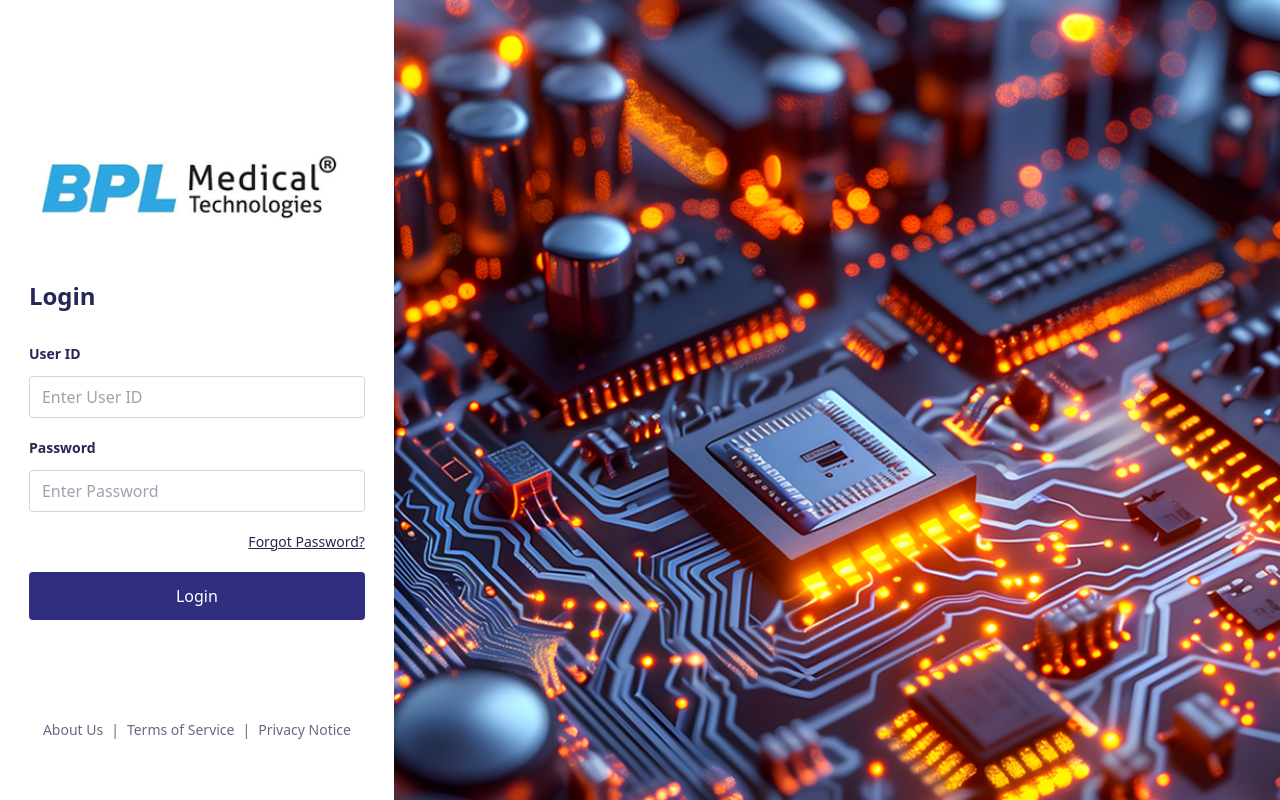
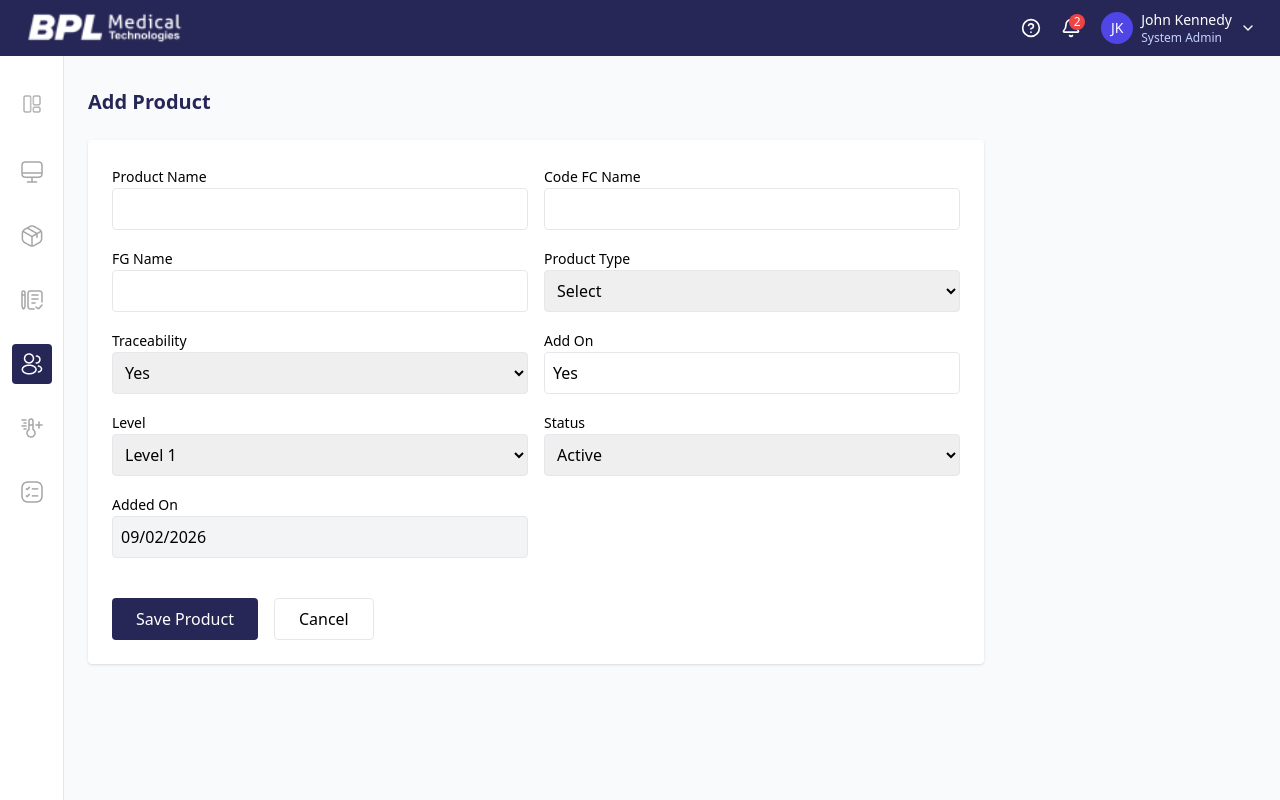
Before and after one commit to Rishika-L/BPL, a React (Create React App) app: page /add-product in a window 1280 px wide. Before the commit this address led to /. Built offline with nearby package versions, Linux system fonts and the light colour scheme.

Commit message:
manageproduct table update

```diff
--- a/src/App.js
+++ b/src/App.js
@@ -6,6 +6,8 @@ import ManageUsers from "./pages/ManageUsers";
 import NewUser from "./pages/NewUser";
 import UpdateUser from "./pages/UpdateUser";
 import ManageProducts from "./pages/ManageProducts";
+import AddProduct from "./pages/AddProduct";
+
 
 function App() {
   const [users, setUsers] = useState(() => {
@@ -48,9 +50,10 @@ function App() {
           element={<UpdateUser users={users} setUsers={setUsers} />}
         />
 
+         <Route path="/manage-products" element={<ManageProducts />} />
+        <Route path="/add-product" element={<AddProduct />} />
 
-          <Route path="/manage-users" element={<ManageUsers />} />
-<Route path="/manage-products" element={<ManageProducts />} />
+
 
         <Route path="*" element={<Navigate to="/" />} />
       </Routes>
--- a/src/component/CommonForm.js
+++ b/src/component/CommonForm.js
@@ -3,6 +3,7 @@ import React, { useState } from "react";
 import uploadIcon from "../images/Union.png";
 
 const CommonForm = ({
+
   title,
   fields = [],
   initialData = {},
--- a/src/component/LeftProductsTable.js
+++ b/src/component/LeftProductsTable.js
@@ -1,85 +1,82 @@
-import React from "react";
+// src/component/LeftProductsTable.jsx
+import React, { useState } from "react";
 
-const LeftProductsTable = () => {
-  const products = [
-    {
-      id: 1,
-      name: "Inverter AC",
-      code: "PRD001",
-      fgName: "MECGGENX3",
-      type: "Electronics",
-      traceability: "Yes",
-      addedOn: "12-02-2026",
-      status: "Active",
-    },
-    {
-      id: 2,
-      name: "Washing Machine",
-      code: "PRD002",
-      fgName: "MECGGENX12I",
-      type: "Appliances",
-      traceability: "No",
-      addedOn: "10-02-2026",
-      status: "Inactive",
-    },
-  ];
+const LeftProductsTable = ({ data = [], onEdit, onDelete }) => {
+  const [openMenuIndex, setOpenMenuIndex] = useState(null);
+
+  const toggleMenu = (index) => {
+    setOpenMenuIndex(openMenuIndex === index ? null : index);
+  };
 
   return (
-    <div className="bg-white border rounded overflow-x-auto">
-      {/* TABLE HEADER TITLE */}
-
-
-      <table className="w-full text-sm">
-        <thead className="bg-gray-50">
+    <div className="overflow-x-auto">
+      <table className="w-full border text-sm text-center">
+        <thead className="bg-gray-100">
           <tr>
-            <th className="border-b px-3 py-2 text-left">S.No</th>
-            <th className="border-b px-3 py-2 text-left">Product Name</th>
-            <th className="border-b px-3 py-2 text-left">Code</th>
-            <th className="border-b px-3 py-2 text-left">FG Name</th>
-            <th className="border-b px-3 py-2 text-left">Product Type</th>
-            <th className="border-b px-3 py-2 text-left">Traceability</th>
-            <th className="border-b px-3 py-2 text-left">Added On</th>
-            <th className="border-b px-3 py-2 text-left">Status</th>
-            <th className="border-b px-3 py-2 text-left">Action</th>
+            <th className="border p-2">S.No</th>
+            <th className="border p-2">Product Name</th>
+            <th className="border p-2">Code </th>
+            <th className="border p-2">FCname </th>
+            <th className="border p-2">Traceability</th>
+            <th className="border p-2">Add On</th>
+            <th className="border p-2">Status</th>
+            <th className="border p-2">Action</th>
           </tr>
         </thead>
 
         <tbody>
-          {products.map((item, index) => (
-            <tr
-              key={item.id}
-              className="border-t hover:bg-gray-50"
+          {data.length === 0 ? (
+            <tr>
+              <td colSpan="7" className="p-4 text-center">
+                No Products Added
+              </td>
+            </tr>
+          ) : (
+            data.map((item, index) => (
+              <tr key={index}>
+                <td className="border p-2">{index + 1}</td>
+                <td className="border p-2">{item.productName}</td>
+                <td className="border p-2">{item.code || "-"}</td>
+                 <td className="border p-2">{item.FCname || "-"}</td>
+                <td className="border p-2">{item.traceability || "-"}</td>
+                <td className="border p-2">{item.addOn || "-"}</td>
+                <td className="border p-2">{item.status || "-"}</td>
+                <td className="border p-2 relative">
+                  {/* 3-dot menu */}
+                  <button
+                    onClick={() => toggleMenu(index)}
+                    className="px-2 py-1 text-xl font-bold"
                   >
-              <td className="px-3 py-2">{index + 1}</td>
-              <td className="px-3 py-2">{item.name}</td>
-              <td className="px-3 py-2">{item.code}</td>
-              <td className="px-3 py-2">{item.fgName}</td>
-              <td className="px-3 py-2">{item.type}</td>
-              <td className="px-3 py-2">
-                {item.traceability}
-              </td>
-              <td className="px-3 py-2">{item.addedOn}</td>
-              <td className="px-3 py-2">
-                <span
-                  className={`px-2 py-1 rounded text-xs ${
-                    item.status === "Active"
-                      ? "bg-green-100 text-green-700"
-                      : "bg-red-100 text-red-700"
-                  }`}
+                    ⋮
+                  </button>
+
+                  {/* Dropdown */}
+                  {openMenuIndex === index && (
+                    <div className="absolute right-2 top-full mt-1 bg-white border shadow rounded w-24 z-10">
+                      <button
+                        onClick={() => {
+                          onEdit(index);
+                          setOpenMenuIndex(null);
+                        }}
+                        className="w-full text-left px-2 py-1 hover:bg-gray-100"
                       >
-                  {item.status}
-                </span>
-              </td>
-              <td className="px-3 py-2">
-                <button className="text-blue-600 text-xs mr-2">
                         Edit
                       </button>
-                <button className="text-red-600 text-xs">
+                      <button
+                        onClick={() => {
+                          onDelete(index);
+                          setOpenMenuIndex(null);
+                        }}
+                        className="w-full text-left px-2 py-1 hover:bg-gray-100 text-red-500"
+                      >
                         Delete
                       </button>
+                    </div>
+                  )}
                 </td>
               </tr>
-          ))}
+            ))
+          )}
         </tbody>
       </table>
     </div>
--- /dev/null
+++ b/src/pages/AddProduct.js
@@ -0,0 +1,187 @@
+// src/pages/AddProduct.jsx
+import React, { useState } from "react";
+import { useNavigate, useLocation } from "react-router-dom";
+import Navbar from "../component/Navbar";
+import Sidebar from "../component/Sidebar";
+
+const AddProduct = () => {
+  const navigate = useNavigate();
+  const location = useLocation();
+  const saveProduct = location.state?.saveProduct;
+
+  const [form, setForm] = useState({
+    productName: "",
+    codeFCName: "",
+    fgName: "",
+    productType: "",
+    traceability: "Yes",
+    addOn: "Yes",
+    level: "Level 1",
+    status: "Active",
+  });
+
+  const handleChange = (e) =>
+    setForm({ ...form, [e.target.name]: e.target.value });
+
+  const handleSubmit = (e) => {
+    e.preventDefault();
+
+    const payload = {
+      ...form,
+      addedOn: new Date().toLocaleDateString("en-GB"),
+    };
+
+    if (saveProduct) saveProduct(payload);
+
+    navigate("/manage-products");
+  };
+
+  return (
+    <>
+      <Navbar />
+      <div className="flex">
+        <Sidebar />
+        <div className="flex-1 p-6 bg-gray-50 min-h-screen">
+          <h1 className="text-xl font-semibold text-[#272757] mt-16 mb-6">
+            Add Product
+          </h1>
+
+          <div className="bg-white p-6 rounded shadow max-w-4xl">
+            <form onSubmit={handleSubmit} className="grid grid-cols-2 gap-4">
+              <div>
+                <label className="text-sm">Product Name</label>
+                <input
+                  name="productName"
+                  value={form.productName}
+                  onChange={handleChange}
+                  className="border p-2 rounded w-full"
+                  required
+                />
+              </div>
+
+              <div>
+                <label className="text-sm">Code FC Name</label>
+                <input
+                  name="codeFCName"
+                  value={form.codeFCName}
+                  onChange={handleChange}
+                  className="border p-2 rounded w-full"
+                  required
+                />
+              </div>
+
+              <div>
+                <label className="text-sm">FG Name</label>
+                <input
+                  name="fgName"
+                  value={form.fgName}
+                  onChange={handleChange}
+                  className="border p-2 rounded w-full"
+                />
+              </div>
+
+              <div>
+                <label className="text-sm">Product Type</label>
+                <select
+                  name="productType"
+                  value={form.productType}
+                  onChange={handleChange}
+                  className="border p-2 rounded w-full"
+                  required
+                >
+                  <option value="">Select</option>
+                  <option value="SUB ASSY">SUB ASSY</option>
+                  <option value="UNIT ASSY">UNIT ASSY</option>
+                  <option value="UNIT-PRD TESTING">UNIT-PRD TESTING</option>
+                  <option value="PACKING ASSY">PACKING ASSY</option>
+                  <option value="UNIT-QC INSPECTION">UNIT-QC INSPECTION</option>
+                </select>
+              </div>
+
+              <div>
+                <label className="text-sm">Traceability</label>
+                <select
+                  name="traceability"
+                  value={form.traceability}
+                  onChange={handleChange}
+                  className="border p-2 rounded w-full"
+                >
+                  <option value="Yes">Yes</option>
+                  <option value="No">No</option>
+                </select>
+              </div>
+
+              <div>
+                <label className="text-sm">Add On</label>
+                <input
+                  name="addOn"
+                  value={form.addOn}
+                  onChange={handleChange}
+                  className="border p-2 rounded w-full"
+                />
+              </div>
+
+              <div>
+                <label className="text-sm">Level</label>
+                <select
+                  name="level"
+                  value={form.level}
+                  onChange={handleChange}
+                  className="border p-2 rounded w-full"
+                >
+                  <option>Level 1</option>
+                  <option>Level 2</option>
+                  <option>Level 3</option>
+                  <option>Level 4</option>
+                  <option>Level 5</option>
+                  <option>Level 6</option>
+                </select>
+              </div>
+
+              <div>
+                <label className="text-sm">Status</label>
+                <select
+                  name="status"
+                  value={form.status}
+                  onChange={handleChange}
+                  className="border p-2 rounded w-full"
+                >
+                  <option value="Active">Active</option>
+                  <option value="Inactive">Inactive</option>
+                </select>
+              </div>
+
+              <div>
+                <label className="text-sm">Added On</label>
+                <input
+                  value={new Date().toLocaleDateString("en-GB")}
+                  disabled
+                  className="border p-2 rounded w-full bg-gray-100"
+                />
+              </div>
+
+              <div className="col-span-2 flex gap-4 mt-6">
+                <button
+                  type="submit"
+                  className="bg-[#272757] text-white px-6 py-2 rounded"
+                >
+                  Save Product
+                </button>
+
+                <button
+                  type="button"
+                  onClick={() => navigate("/manage-products")}
+                  className="border px-6 py-2 rounded"
+                >
+                  Cancel
+                </button>
+              </div>
+            </form>
+          </div>
+        </div>
+      </div>
+    </>
+  );
+};
+
+export default AddProduct;
--- a/src/pages/ManageProducts.js
+++ b/src/pages/ManageProducts.js
@@ -2,6 +2,7 @@ import React, { useState } from "react";
 import Navbar from "../component/Navbar";
 import Sidebar from "../component/Sidebar";
 import LeftProductsTable from "../component/LeftProductsTable";
+import { useNavigate } from "react-router-dom";
 
 const FG_CODES = [
   "MECGGENX3",
@@ -13,7 +14,27 @@ const FG_CODES = [
 const ManageProducts = () => {
   const [activeMainTab, setActiveMainTab] = useState("productMaster");
   const [activeSubTab, setActiveSubTab] = useState("products");
+
   const [selectedFGCodes, setSelectedFGCodes] = useState([]);
+
+  const [showForm, setShowForm] = useState(false);
+
+  const navigate = useNavigate();
+
+const [users, setUsers] = useState([]);
+  const [products, setProducts] = useState([
+    {
+      fgCode: "MECGGENX3",
+      productName: "Product A",
+      type: "Inverter",
+    },
+  ]);
+
+
+  const handleAddUser = (newUser) => {
+
+    setUsers([...users, newUser]);
+  };
 
   const toggleFGCode = (code) => {
     setSelectedFGCodes((prev) =>
@@ -23,12 +44,10 @@ const ManageProducts = () => {
     );
   };
 
-
-
-
   return (
     <>
       <Navbar />
+
       <div className="flex">
         <Sidebar />
 
@@ -63,12 +82,12 @@ const ManageProducts = () => {
           {/* ================= CONTENT ================= */}
           <div className="flex gap-6">
             {/* ========== LEFT : FG CODE LIST ========== */}
-            <div className="w-72   mt-8 rounded">
-              <div className=" px-4 py-2 font-medium text-[#272757]">
+            <div className="w-72 mt-8 rounded bg-white">
+              <div className="px-4 py-2 font-medium text-[#272757]">
                 FG Code List
               </div>
 
-              <table className="w-full mt-6 text-sm">
+              <table className="w-full mt-2 text-sm">
                 <thead className="bg-gray-50">
                   <tr>
                     <th className="w-10"></th>
@@ -98,7 +117,7 @@ const ManageProducts = () => {
                           />
                         </td>
                         <td className="px-2 py-2">{code}</td>
-                        <td className="px-2 py-2 text-[#272757] text-xs">
+                        <td className="px-2 py-2 text-xs text-[#272757]">
 
                         </td>
                       </tr>
@@ -109,7 +128,7 @@ const ManageProducts = () => {
             </div>
 
             {/* ========== RIGHT : PRODUCTS AREA ========== */}
-            <div className="flex-1 bg-white rounded pt-16">
+            <div className="flex-1 bg-white rounded pt-16 px-6 mt-8">
               {/* SUB TABS + BUTTONS */}
               <div className="flex justify-between items-center mb-4">
                 {/* Sub Tabs */}
@@ -129,7 +148,7 @@ const ManageProducts = () => {
                   ))}
                 </div>
 
-                {/* Top Right Buttons */}
+                {/* Buttons */}
                 <div className="flex gap-3">
                   <button className="bg-[#3f3d8f] text-white px-4 py-2 rounded text-sm">
                     Download Excel
@@ -137,23 +156,84 @@ const ManageProducts = () => {
                   <button className="bg-[#3f3d8f] text-white px-4 py-2 rounded text-sm">
                     Upload
                   </button>
-                  <button className="bg-[#3f3d8f] text-white px-4 py-2 rounded text-sm">
-                    Add Product
-                  </button>
+                  <button
+  onClick={() => navigate("/add-product")}
+  className="bg-[#3f3d8f] text-white px-4 py-2 rounded text-sm"
+>
+  Add Product
+</button>
+
                 </div>
               </div>
 
-             <div className="flex gap-6 mt-6">
-  <div className="flex-1">
-    <LeftProductsTable />
-  </div>
-</div>
+              {/* ========== ADD PRODUCT FORM ========== */}
+              {showForm && (
+                <div className="bg-gray-50 p-4 rounded mb-6 border">
+                  <h3 className="font-medium text-[#272757] mb-4">
+                    Add Product
+                  </h3>
 
-            </div>
+                  <form
+                    onSubmit={(e) => {
+                      e.preventDefault();
+
+                      const newProduct = {
+                        fgCode: e.target.fgCode.value,
+                        productName: e.target.productName.value,
+                        type: e.target.type.value,
+                      };
+
+                      setProducts((prev) => [...prev, newProduct]);
+                      setShowForm(false);
+                    }}
+                    className="grid grid-cols-3 gap-4"
+                  >
+                    <input
+                      name="fgCode"
+                      placeholder="FG Code"
+                      className="border p-2 rounded"
+                      required
+                    />
+
+                    <input
+                      name="productName"
+                      placeholder="Product Name"
+                      className="border p-2 rounded"
+                      required
+                    />
+
+                    <input
+                      name="type"
+                      placeholder="Type"
+                      className="border p-2 rounded"
+                    />
+
+                    <div className="col-span-3 flex gap-3 mt-2">
+                      <button
+                        type="submit"
+                        className="bg-[#272757] text-white px-4 py-2 rounded text-sm"
+                      >
+                        Save
+                      </button>
+
+                      <button
+                        type="button"
+                        onClick={() => setShowForm(false)}
+                        className="border px-4 py-2 rounded text-sm"
+                      >
+                        Cancel
+                      </button>
+                    </div>
+                  </form>
+                </div>
+              )}
+
+              {/* ========== TABLE ========== */}
+              <LeftProductsTable data={products} />
             </div>
           </div>
         </div>
-
+      </div>
     </>
   );
 };
--- a/src/pages/ManageUsers.js
+++ b/src/pages/ManageUsers.js
@@ -17,6 +17,7 @@ const ManageUsers = () => {
   const [gender, setGender] = useState("ALL");
   const [role, setRole] = useState("ALL");
   const [status, setStatus] = useState("ALL");
+
 
   // LOAD USERS
   useEffect(() => {
```
Lines whose indentation alone changed are shown as unchanged.
